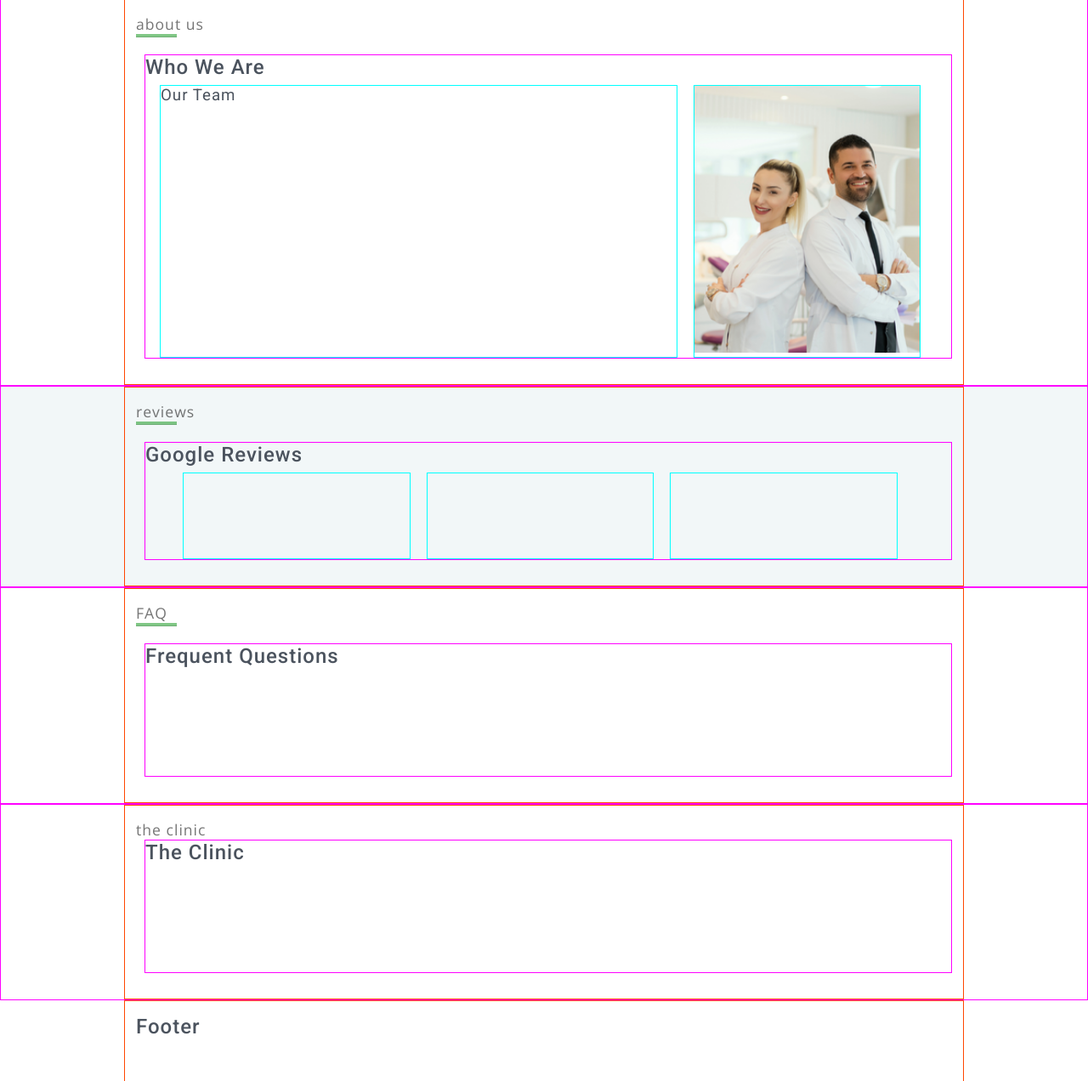
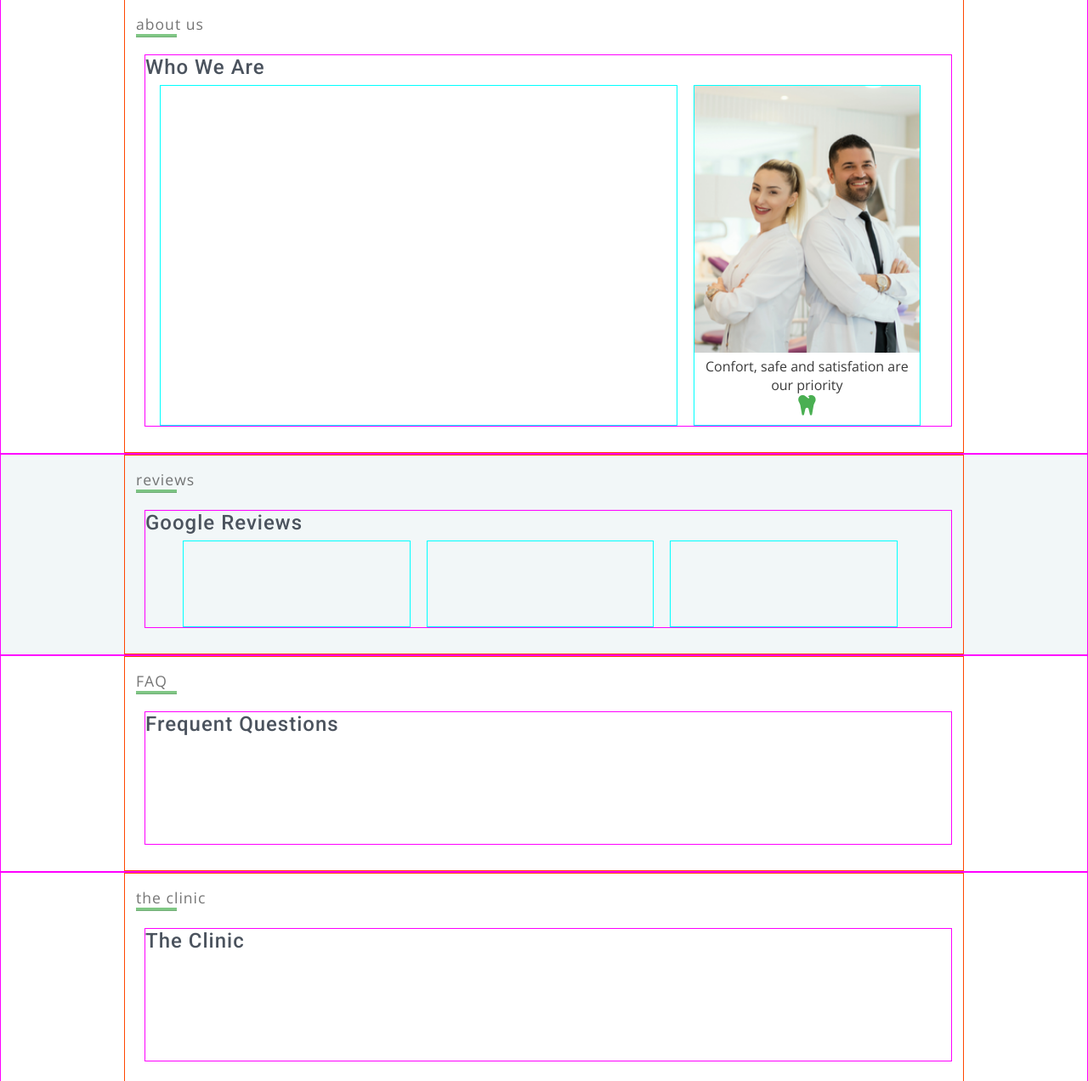
Before and after one commit to cintiamar/dental-clinic, a plain HTML site: page index.html in a window 1280 px wide. Shown: the part 1200-2472 px from the top of the page at 85% size. Drawn offline with nearby package versions, Linux system fonts and the light colour scheme.

Commit message:
Add section#about  added box #image-message with hover effect below image

```diff
--- a/assets/css/style.css
+++ b/assets/css/style.css
@@ -484,3 +484,27 @@ section#reviews .one-third{
 #about .one-third img{
     width:100%;
     }
+
+#image-message{
+    height: 80px;
+text-align: center;
+}
+
+#image-message i{
+font-size:170%;
+color:#4AAF52;;
+    }
+
+#image-message i:hover{
+ color:#fff;
+            }
+
+#image-message:hover{
+background-color:#4AAF52;;
+}
+
+#image-message > span:hover{
+    color:#fff;;
+
+border: 1px solid salmon;
+        }
--- a/index.html
+++ b/index.html
@@ -140,14 +140,31 @@
                 <div class="flex-container">
 
                     <div class="two-thirds">
-                        <h3> Our Team</h3>
+
 
                     </div>
 
+                    <div class="one-third ">
 
-                    <div class="one-third ">
-                        <img src="assets/images/dentist-team-245x290-1.png" alt="Our team">
-                    </div>
+                        <div >
+                            <img src="assets/images/dentist-team-245x290-1.png" alt="Our team">
+                        </div>
+
+                        <div id="image-message">
+                            <span>Confort, safe and satisfation are our priority</span>
+                            <!-- <div class="services-icon-box one-third">      -->
+                             <div>
+                                <span ><i class="fa-solid fa-tooth"></i></span>
+                             </div>
+
+
+
+                            </div>
+                        </div>
+
+                    </div><!-- closes div with image-->
+
+
 
                 <div> <!-- closes div.section-inner -->
 
@@ -210,6 +227,11 @@
     <section>
         <div class="innerbox">
             <span class="label">the clinic</span>
+            <div class="progress">
+                <div class="progress-bar" role="progressbar" style="width:5% " ></div><!-- /progress-bar -->
+            </div><!-- /progress -->
+
+
             <div class="section-inner">
 
                 <h2> The Clinic</h2>
```
